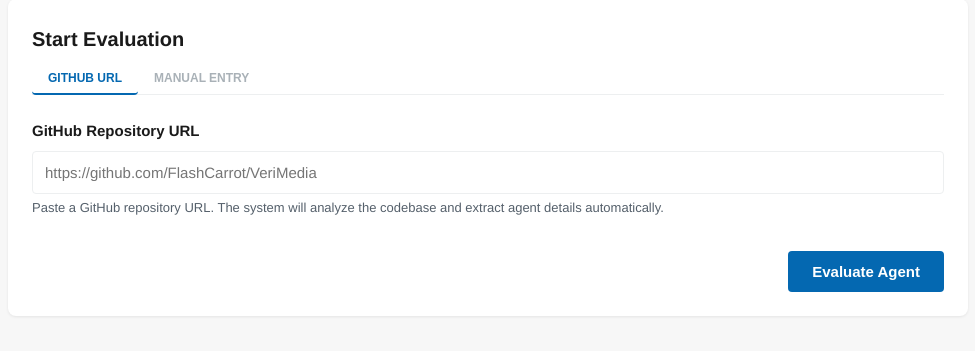
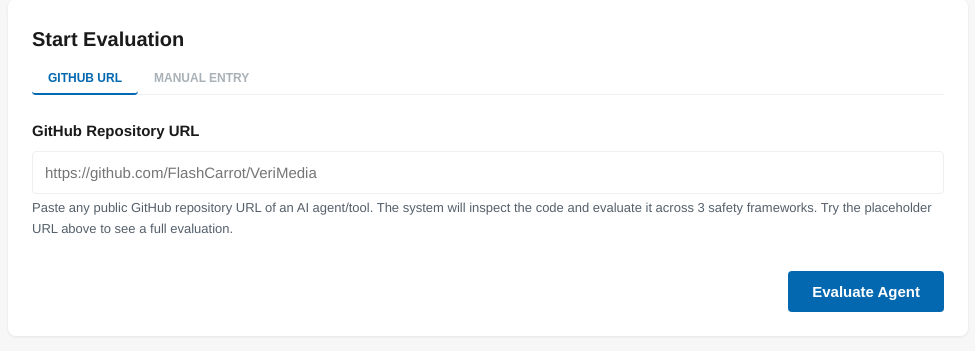
Before and after one commit to ysherpa26/UNICC-Capstone, a FastAPI app: page / in a window 1280 px wide. Shown: the part 146-497 px from the top of the page, without its empty margins (152-1127 px from the left). Run offline with FastAPI, Linux system fonts and the light colour scheme.

Commit message:
Last Tiny change to UI and README

```diff
--- a/templates/index.html
+++ b/templates/index.html
@@ -912,7 +912,7 @@
               <div class="form-group">
                 <label for="github-url">GitHub Repository URL</label>
                 <input type="url" id="github-url" placeholder="https://github.com/FlashCarrot/VeriMedia" required>
-                <p class="helper-text">Paste a GitHub repository URL. The system will analyze the codebase and extract agent details automatically.</p>
+                <p class="helper-text">Paste any public GitHub repository URL of an AI agent/tool. The system will inspect the code and evaluate it across 3 safety frameworks. Try the placeholder URL above to see a full evaluation.</p>
                 <div class="error-text" id="error-github-url">Must be a valid GitHub URL.</div>
               </div>
             </div>
```
Also changed, not shown: README.md.
